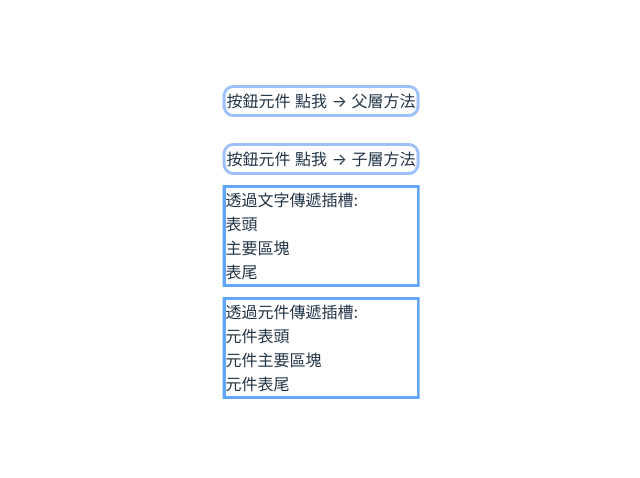
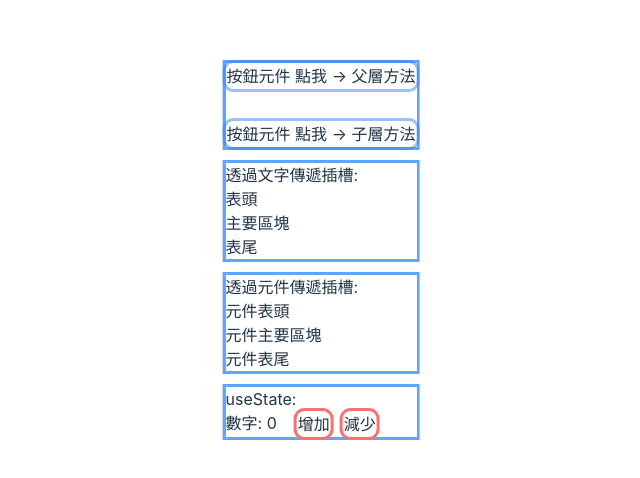
Before and after one commit to MizuYang/React-Demo, a React (Vite) app: page / in a window 1280 px wide. Shown: the part 150-628 px from the top of the page, without its empty margins (319-959 px from the left). Built offline with nearby package versions, Linux system fonts and the light colour scheme.

Commit message:
新增 練習: useState

```diff
--- a/src/App.tsx
+++ b/src/App.tsx
@@ -13,6 +13,9 @@ import { Main } from "@components/baseDemo/slots/main.tsx";
 // @ts-ignore
 import { Footer } from "@components/baseDemo/slots/footer.tsx";
 
+// @ts-ignore
+import { UseState } from "@components/baseDemo/UseState.tsx";
+
 function fatherFn() {
   console.log("父層的方法");
 }
@@ -21,11 +24,13 @@ function App() {
     <>
       <div className="absolute top-1/2 left-1/2 -translate-x-1/2 -translate-y-1/2">
         {/* {title} */}
-        <Button
-          name="按鈕元件"
-          className="focus:outline-none ring ring-primary active:bg-blue-600/30 hover:bg-blue-600/20"
-          fatherFn={fatherFn}
-        />
+        <div className="ring ring-blue-400 my-4">
+          <Button
+            name="按鈕元件"
+            className="focus:outline-none ring ring-primary active:bg-blue-600/30 hover:bg-blue-600/20"
+            fatherFn={fatherFn}
+          />
+        </div>
 
         {/* Slots */}
         <div className="ring ring-blue-400 my-4">
@@ -36,13 +41,14 @@ function App() {
             footer={<footer>表尾</footer>}
           />
         </div>
+
         <div className="ring ring-blue-400 my-4">
           透過元件傳遞插槽:
-          <Slots
-            header={<Header />}
-            main={<Main />}
-            footer={<Footer />}
-          />
+          <Slots header={<Header />} main={<Main />} footer={<Footer />} />
+        </div>
+
+        <div className="ring ring-blue-400 my-4">
+          <UseState />
         </div>
       </div>
     </>
--- /dev/null
+++ b/src/components/baseDemo/UseState.tsx
@@ -0,0 +1,34 @@
+import { useState } from "react";
+
+export function UseState() {
+  const [count, setCount] = useState(0);
+
+  function addCount() {
+    setCount(count + 1);
+  }
+  function loseCount() {
+    setCount(count - 1);
+  }
+  return (
+    <div>
+      useState:
+      <div className="flex">
+        <p className="me-5">數字: {count}</p>
+        <button
+          type="button"
+          className="ring ring-red-400 block me-3"
+          onClick={addCount}
+        >
+          增加
+        </button>
+        <button
+          type="button"
+          className="ring ring-red-400 block me-3"
+          onClick={loseCount}
+        >
+          減少
+        </button>
+      </div>
+    </div>
+  );
+}
```
